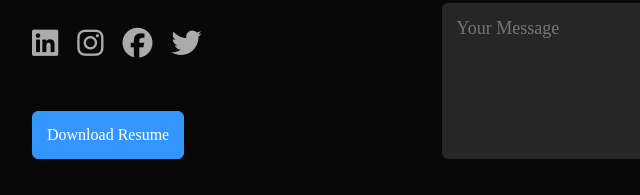
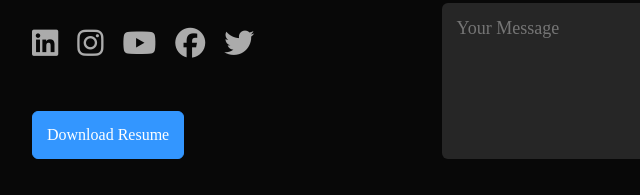
Before and after one commit to Nishant29-N/portfolio, a plain HTML site: page index.html in a window 1280 px wide. Shown: the part 3353-3548 px from the top of the page, 96-736 px from the left. Drawn offline with Linux system fonts and the light colour scheme.

Commit message:
youtube channel link updated

```diff
--- a/index.html
+++ b/index.html
@@ -142,6 +142,7 @@
                     <div class="social-icons">
                         <a href="https://www.linkedin.com/in/nishant-brathi-aa3315222/" target="_blank"><i class="fa-brands fa-linkedin"></i></a>
                         <a href="https://www.instagram.com/nishant_brathi/" target="_blank"><i class="fa-brands fa-instagram"></i></a>
+                         <a href="https://www.youtube.com/channel/UCMJ4syILbi9btpCIRl2yReg" target="_blank"><i class="fa-brands fa-youtube"></i></a>
                         <a href="https://www.facebook.com/nishant.brathi.9" target="_blank"><i class="fa-brands fa-facebook"></i></a>
                         <a href="https://twitter.com/Nishant_Brathi" target="_blank"><i class="fa-brands fa-twitter"></i></a>
                     </div>
```
